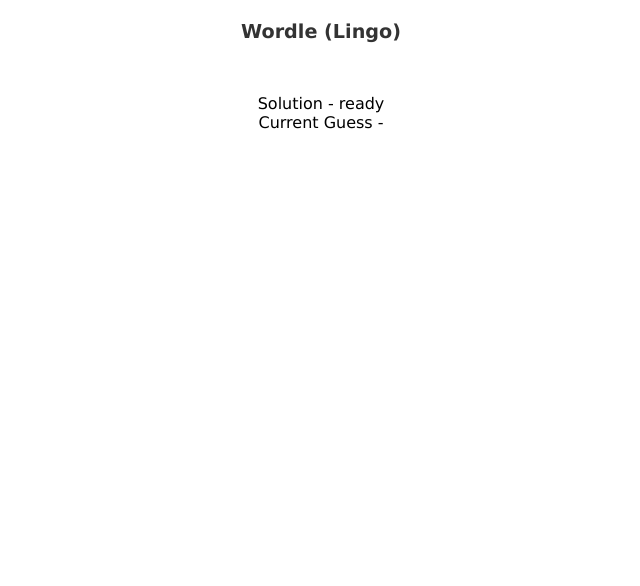
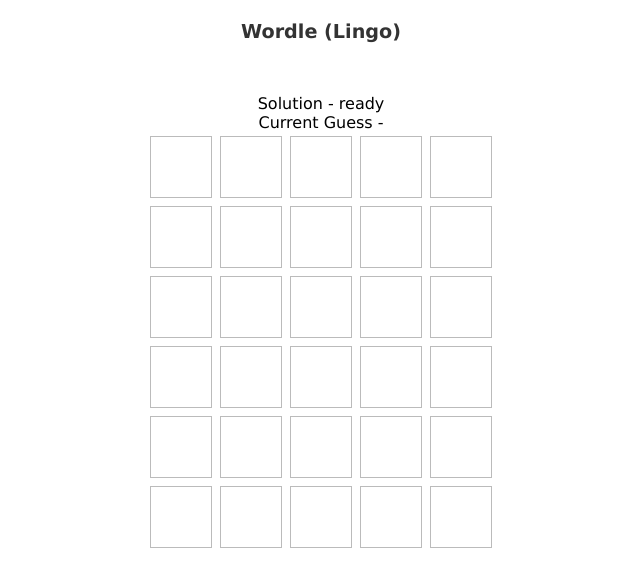
Before and after one commit to StellarSnow/reacttutorial, a React (Create React App) app: page / in a window 1280 px wide. Shown: the top 586 px of the page, without its empty margins (319-959 px from the left). Built offline with nearby package versions, Linux system fonts and the light colour scheme; data requests are answered from the project's data file; the HTML template or start-up script is replaced by a standard one.

Commit message:
Part 8 - Create Game Grid

```diff
--- /dev/null
+++ b/src/components/Grid.js
@@ -0,0 +1,12 @@
+import React from 'react'
+import Row from './Row'
+
+export default function Grid({ currentGuess, guesses, turn }) {
+  return (
+    <div>
+        {guesses.map((guess, index) => {
+            return <Row key={index} />
+        })}
+    </div>
+  )
+}
--- /dev/null
+++ b/src/components/Row.js
@@ -0,0 +1,13 @@
+import React from 'react'
+
+export default function Row() {
+  return (
+    <div className='row'>
+        <div></div>
+        <div></div>
+        <div></div>
+        <div></div>
+        <div></div>
+    </div>
+  )
+}
--- a/src/components/Wordle.js
+++ b/src/components/Wordle.js
@@ -1,5 +1,6 @@
 import React, { useEffect } from 'react'
 import useWordle from '../hooks/useWordle'
+import Grid from './Grid'
 
 export default function Wordle({ solution }) {
   const { currentGuess, handleKeyup, guesses, isCorrect, turn } = useWordle(solution)
@@ -18,6 +19,7 @@
     <div>
       <div>Solution - { solution }</div>
       <div>Current Guess - { currentGuess }</div>
+      <Grid currentGuess={currentGuess} guesses={guesses} turn={turn} />
     </div>
   )
 }
--- a/src/index.css
+++ b/src/index.css
@@ -12,3 +12,21 @@
   margin: 0 0 30px 0;
   color: #333;
 }
+
+.row {
+  text-align: center;
+  display: flex;
+  justify-content: center;
+}
+.row > div {
+  display: block;
+  width: 60px;
+  height: 60px;
+  border: 1px solid #bbb;
+  margin: 4px;
+  text-align: center;
+  line-height: 60px;
+  text-transform: uppercase;
+  font-weight: bold;
+  font-size: 2.5em;
+}
```
